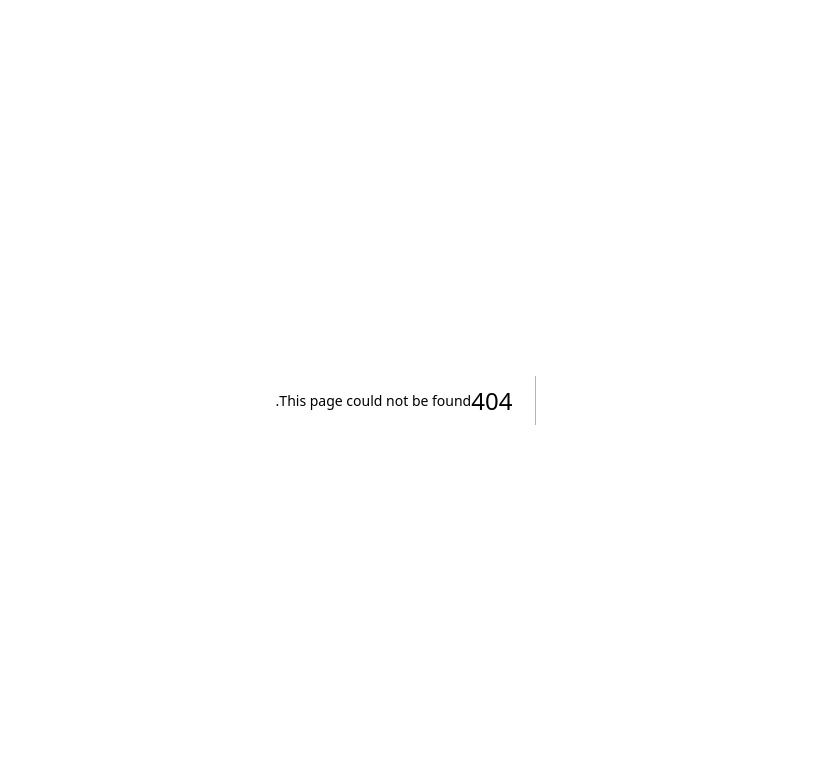
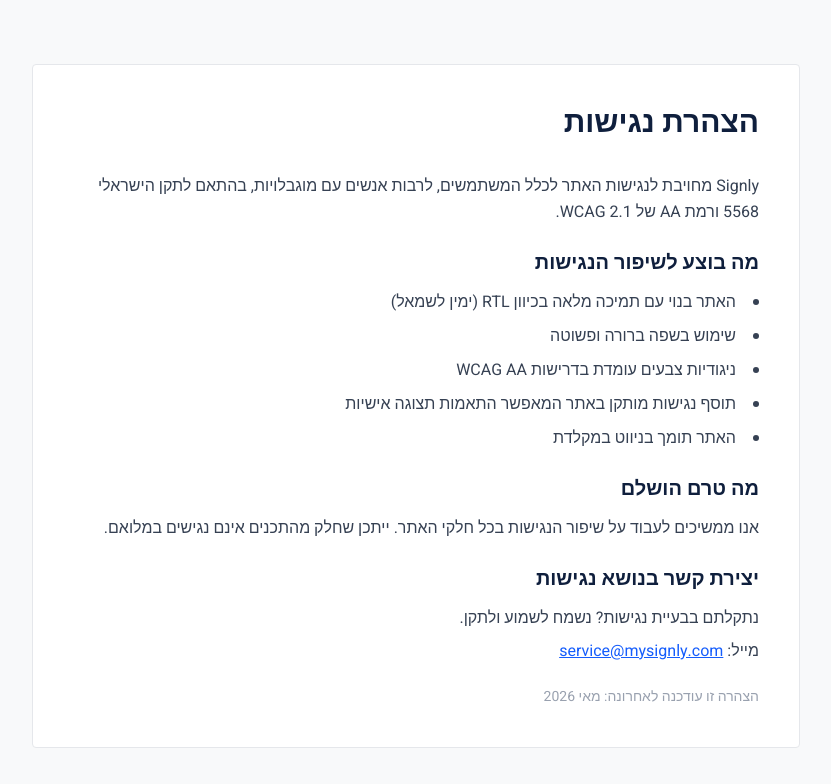
Before and after one commit to linoyayns/signly, a Next.js app: page /accessibility in a window 1280 px wide. Before the commit this address had no page. Shown: the top 784 px of the page, without its empty margins (224-1055 px from the left). Built offline with nearby package versions, Linux system fonts and the light colour scheme.

Commit message:
add accessibility widget and statement page

```diff
--- /dev/null
+++ b/app/accessibility/page.tsx
@@ -0,0 +1,44 @@
+export default function AccessibilityPage() {
+  return (
+    <main className="min-h-screen px-6 py-16" style={{ backgroundColor: "#F8F9FA" }} dir="rtl">
+      <div className="max-w-3xl mx-auto bg-white border border-gray-200 rounded p-10">
+        <h1 className="text-3xl font-bold mb-8" style={{ color: "#0F1F3D" }}>
+          הצהרת נגישות
+        </h1>
+
+        <p className="text-gray-700 mb-6 leading-relaxed">
+          Signly מחויבת לנגישות האתר לכלל המשתמשים, לרבות אנשים עם מוגבלויות, בהתאם לתקן הישראלי 5568 ורמת AA של WCAG 2.1.
+        </p>
+
+        <h2 className="text-xl font-bold mb-3" style={{ color: "#0F1F3D" }}>מה בוצע לשיפור הנגישות</h2>
+        <ul className="list-disc list-inside text-gray-700 mb-6 space-y-2 leading-relaxed">
+          <li>האתר בנוי עם תמיכה מלאה בכיוון RTL (ימין לשמאל)</li>
+          <li>שימוש בשפה ברורה ופשוטה</li>
+          <li>ניגודיות צבעים עומדת בדרישות WCAG AA</li>
+          <li>תוסף נגישות מותקן באתר המאפשר התאמות תצוגה אישיות</li>
+          <li>האתר תומך בניווט במקלדת</li>
+        </ul>
+
+        <h2 className="text-xl font-bold mb-3" style={{ color: "#0F1F3D" }}>מה טרם הושלם</h2>
+        <p className="text-gray-700 mb-6 leading-relaxed">
+          אנו ממשיכים לעבוד על שיפור הנגישות בכל חלקי האתר. ייתכן שחלק מהתכנים אינם נגישים במלואם.
+        </p>
+
+        <h2 className="text-xl font-bold mb-3" style={{ color: "#0F1F3D" }}>יצירת קשר בנושא נגישות</h2>
+        <p className="text-gray-700 mb-2 leading-relaxed">
+          נתקלתם בבעיית נגישות? נשמח לשמוע ולתקן.
+        </p>
+        <p className="text-gray-700 mb-6">
+          מייל:{" "}
+          <a href="mailto:service@mysignly.com" className="text-blue-600 underline">
+            service@mysignly.com
+          </a>
+        </p>
+
+        <p className="text-sm text-gray-400">
+          הצהרה זו עודכנה לאחרונה: מאי 2026
+        </p>
+      </div>
+    </main>
+  );
+}
--- a/app/layout.tsx
+++ b/app/layout.tsx
@@ -21,6 +21,7 @@ export default function RootLayout({
   return (
     <html lang="he" dir="rtl" className={`${heebo.variable} h-full`}>
       <body className="min-h-full flex flex-col antialiased" style={{ fontFamily: "var(--font-heebo), sans-serif" }}>
+        <script src="https://cdn.enable.co.il/licenses/enable-L55124s8cp12k3gg-0526-81985/init.js"></script>
         {children}
       </body>
     </html>
--- a/app/page.tsx
+++ b/app/page.tsx
@@ -99,7 +99,11 @@ export default function HomePage() {
       </section>
 
       <footer className="border-t border-gray-200 py-6 text-center text-sm text-gray-400 bg-white">
-        © 2024 Signly. כל הזכויות שמורות.
+        © 2025 Signly. כל הזכויות שמורות.
+        {" · "}
+        <Link href="/accessibility" className="underline hover:text-gray-600">
+          הצהרת נגישות
+        </Link>
       </footer>
     </main>
   );
```
